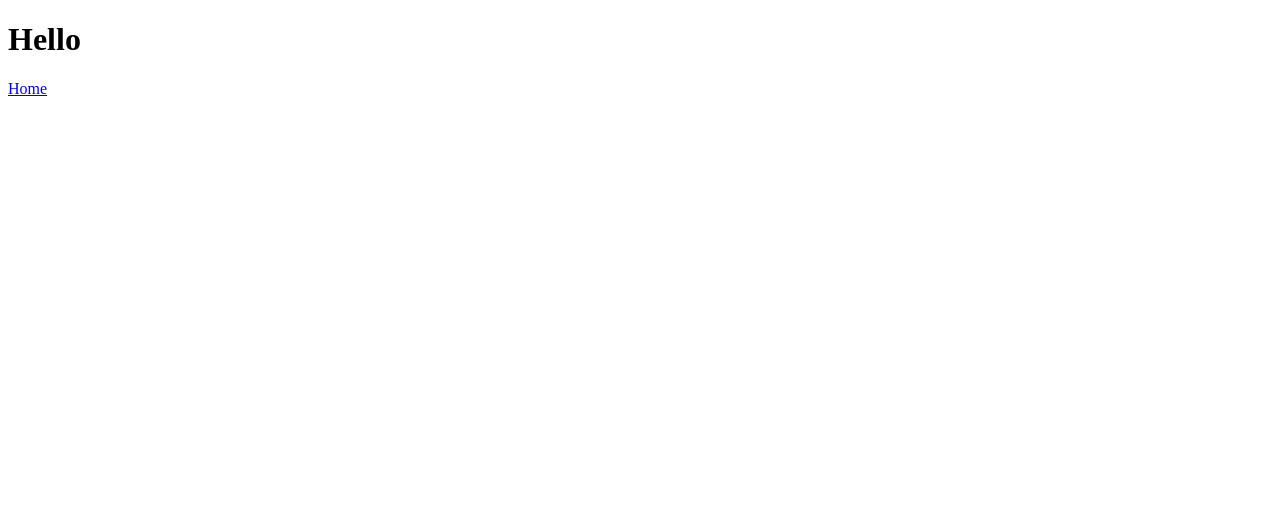
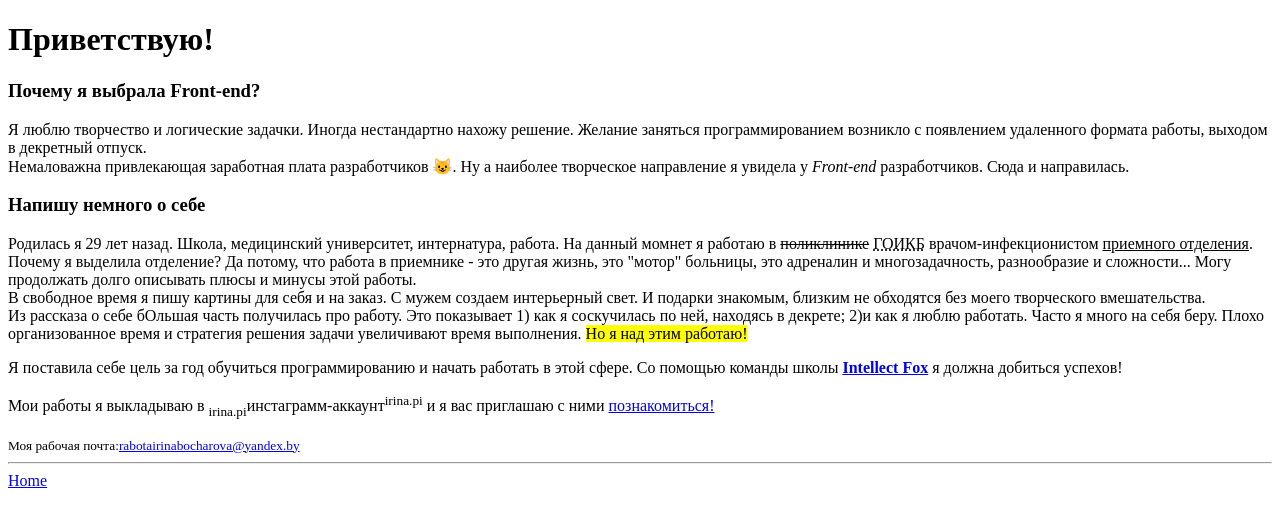
Before and after one commit to Irina-pi/if-html, a website: page Hello/about.html in a window 1280 px wide. Drawn offline with Linux system fonts and the light colour scheme.

Commit message:
installed Prettier. Added new elements to index.html and added new page. I told about myself and added elements.

```diff
--- a/Hello/about.html
+++ b/Hello/about.html
@@ -5,9 +5,64 @@
     <title>Title</title>
   </head>
   <body>
-    <h1>Hello</h1>
+    <h1>Приветствую!</h1>
+    <h3>Почему я выбрала Front-end?</h3>
     <p>
-      <a href="../index.html">Home</a>
+      Я люблю творчество и логические задачки. Иногда нестандартно нахожу
+      решение. Желание заняться программированием возникло с появлением
+      удаленного формата работы, выходом в декретный отпуск.
+      <br />Немаловажна привлекающая заработная плата разработчиков &#x1F63A;.
+      Ну а наиболее творческое направление я увидела у
+      <em>Front-end</em> разработчиков. Сюда и направилась.
     </p>
+    <h3>Напишу немного о себе</h3>
+    <p>
+      Родилась я 29 лет назад. Школа, медицинский университет, интернатура,
+      работа. На данный момнет я работаю в
+      <del>поликлинике</del>
+      <abbr title="Гомельская областная инфекционная клиническая больница"
+        >ГОИКБ</abbr
+      >
+      врачом-инфекционистом <ins>приемного отделения</ins>. Почему я выделила
+      отделение? Да потому, что работа в приемнике - это другая жизнь, это
+      "мотор" больницы, это адреналин и многозадачность, разнообразие и
+      сложности... Могу продолжать долго описывать плюсы и минусы этой
+      работы.<br />
+      В свободное время я пишу картины для себя и на заказ. С мужем создаем
+      интерьерный свет. И подарки знакомым, близким не обходятся без моего
+      творческого вмешательства. <br />Из рассказа о себе бОльшая часть
+      получилась про работу. Это показывает 1) как я соскучилась по ней,
+      находясь в декрете; 2)и как я люблю работать. Часто я много на себя беру.
+      Плохо организованное время и стратегия решения задачи увеличивают время
+      выполнения. <mark>Но я над этим работаю!</mark>
+    </p>
+    <p>
+      Я поставила себе цель за год обучиться программированию и начать работать
+      в этой сфере. Со помощью команды школы
+      <strong
+        ><a href="https://intellectfox.by/" target="_blank"
+          >Intellect Fox</a
+        ></strong
+      >
+      я должна добиться успехов!
+    </p>
+    <p>
+      Мои работы я выкладываю в <sub>irina.pi</sub>инстаграмм-аккаунт<sup
+        >irina.pi</sup
+      >
+      и я вас приглашаю с ними
+      <a
+        href="https://www.instagram.com/stories/highlights/17856019180760371/"
+        target="_blank"
+        >познакомиться!</a
+      >
+    </p>
+    <small
+      >Моя рабочая почта:<a href="mailto:rabotairinabocharova@yandex.by"
+        >rabotairinabocharova@yandex.by</a
+      ></small
+    >
+    <hr />
+    <a href="../index.html">Home</a>
   </body>
 </html>
```
Also changed, not shown: index.html (+1 -6 lines).
